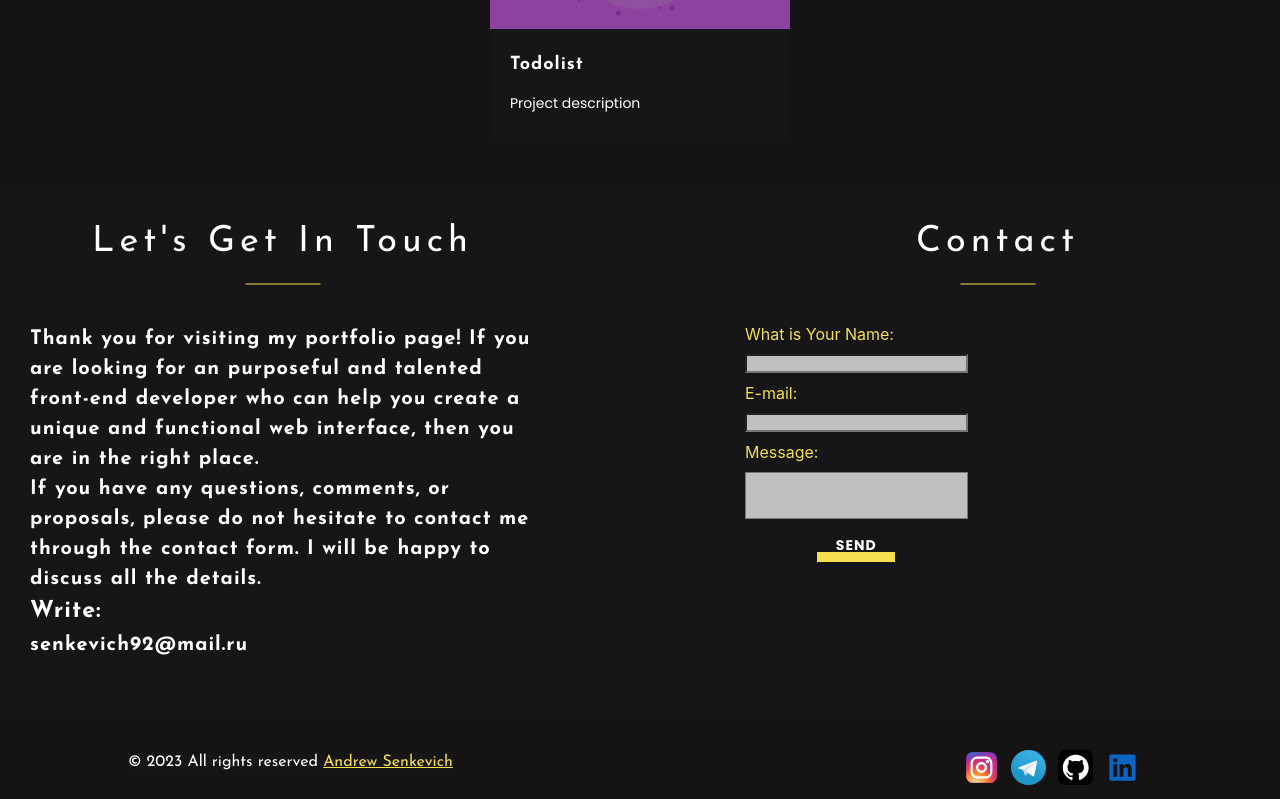
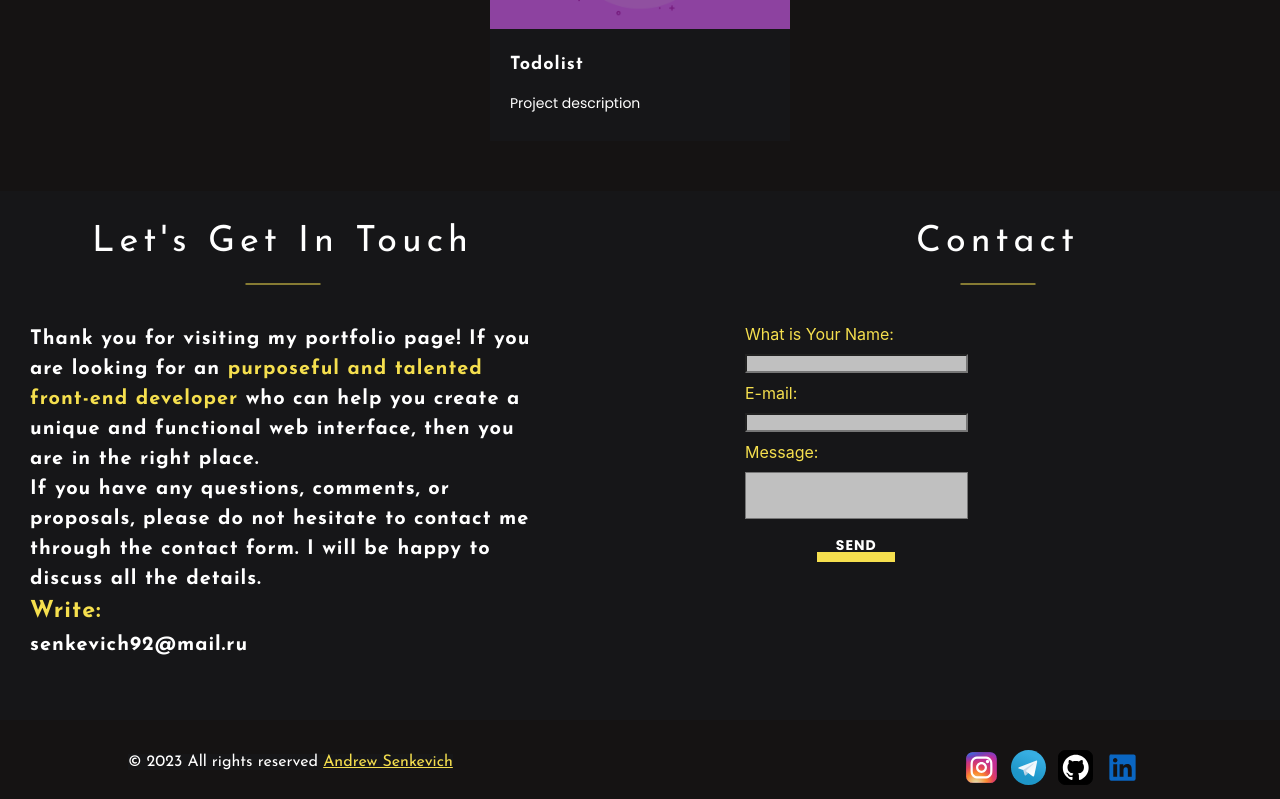
Before and after one commit to Sene4kaaa/portfolio, a React (Create React App) app: page / in a window 1280 px wide. Shown: the part 2379-3178 px from the top of the page. Built offline with nearby package versions, Linux system fonts and the light colour scheme.

Commit message:
Refactoring code

```diff
--- a/src/components/Contacts/Contacts.module.scss
+++ b/src/components/Contacts/Contacts.module.scss
@@ -97,3 +97,6 @@
   justify-content: center;
 
 }
+.write{
+  color: $primaryColor;
+}
--- a/src/components/Contacts/Contacts.tsx
+++ b/src/components/Contacts/Contacts.tsx
@@ -15,15 +15,15 @@ export const Contacts = () => {
                     <Title title={'Let\'s get in touch'}/>
                     <div className={s.blabla}>
                     <p>
-                        Thank you for visiting my portfolio page! If you are looking for an purposeful and talented front-end
-                        developer who can help you create a unique and functional web interface, then you are in the right
+                        Thank you for visiting my portfolio page! If you are looking for an <span className={s.write}>purposeful and talented front-end
+                        developer</span> who can help you create a unique and functional web interface, then you are in the right
                         place.
                     </p>
                     <p>
                         If you have any questions, comments, or proposals, please do not hesitate to contact me through the
                         contact form. I will be happy to discuss all the details.
                     </p>
-                    <h3>Write:</h3>
+                    <h3 className={s.write}>Write:</h3>
                     <h4>senkevich92@mail.ru</h4>
                     </div>
                 </div>
```
